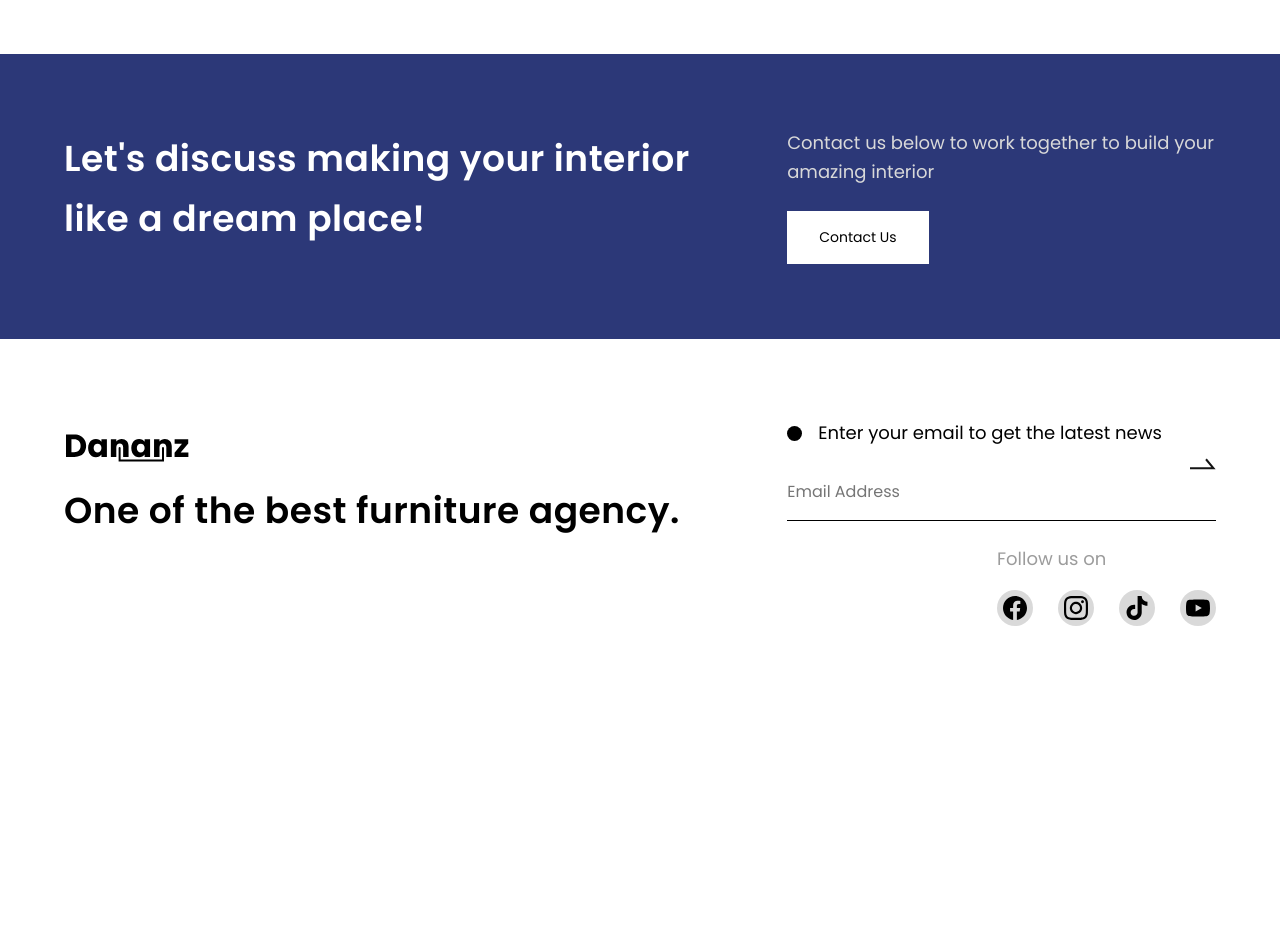
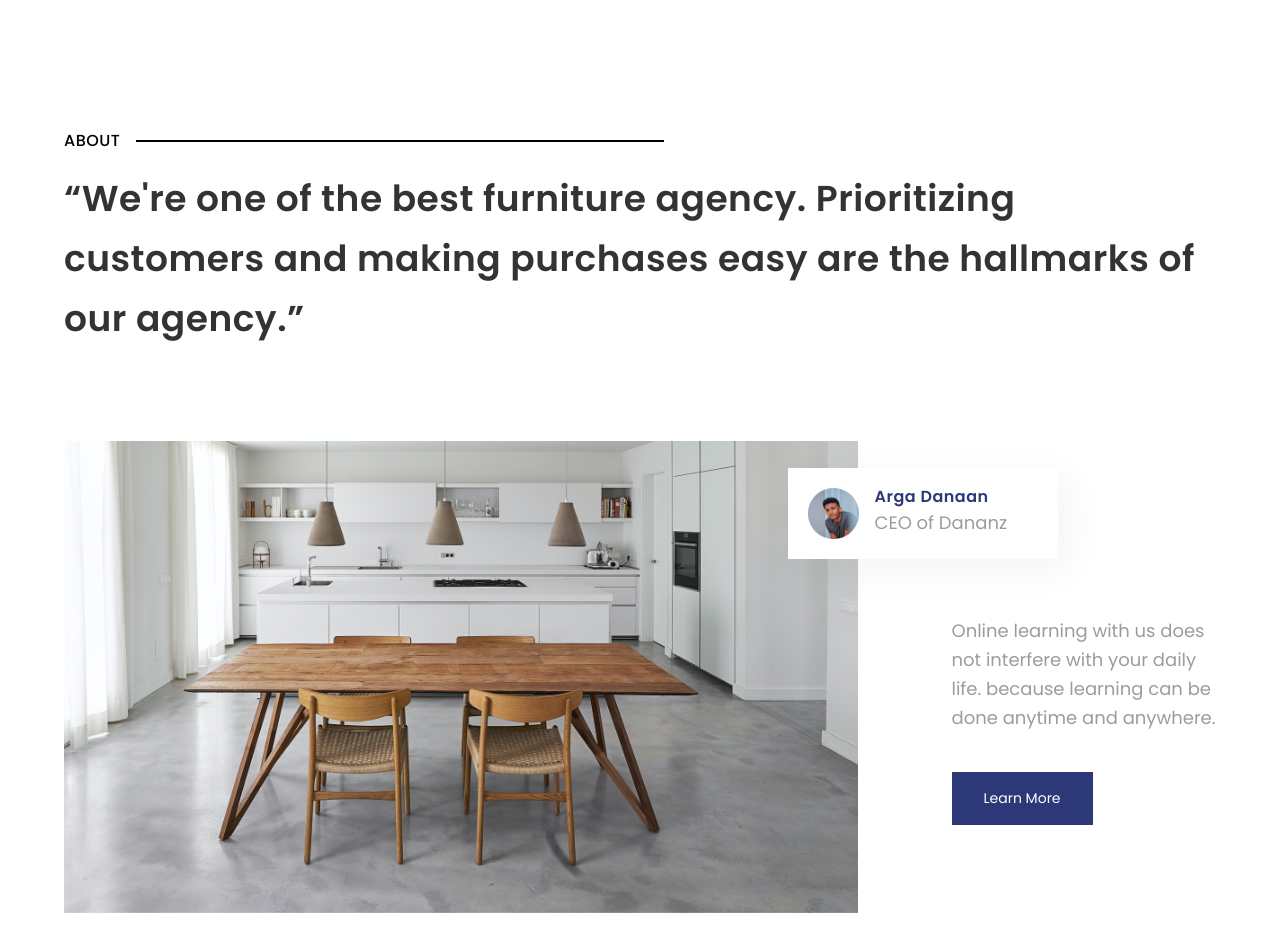
Before and after one commit to ubong-s/dananz-frontend-nextjs, a Next.js app: page / in a window 1280 px wide. Shown: the part 1040-1992 px from the top of the page. Before the commit the page ends 1746 px from the top, so only its background shows below. Built offline with nearby package versions, Linux system fonts and the light colour scheme.

Commit message:
about component completed

```diff
--- /dev/null
+++ b/components/_common/SectionHeading.tsx
@@ -0,0 +1,38 @@
+import React from 'react';
+import styled from 'styled-components';
+import { typography } from '../../styles';
+
+interface SectionHeadingProps {
+  title: string;
+}
+
+const SectionHeadingRoot = styled.div`
+  display: flex;
+  align-items: center;
+  gap: 1rem;
+  max-width: 600px;
+
+  h2 {
+    text-transform: uppercase;
+    font-size: 16px;
+    font-weight: ${typography.weight.medium};
+    line-height: 24px;
+    color: ${(props) => props.theme.colors.grayScale.black};
+  }
+
+  .line {
+    height: 2px;
+    background-color: ${(props) => props.theme.colors.grayScale.black};
+    width: 100%;
+  }
+`;
+
+export const SectionHeading: React.FC<SectionHeadingProps> = ({ title }) => {
+  return (
+    <SectionHeadingRoot>
+      <h2>{title}</h2>
+
+      <span className='line'></span>
+    </SectionHeadingRoot>
+  );
+};
--- a/components/_common/index.ts
+++ b/components/_common/index.ts
@@ -2,5 +2,6 @@ import { Button } from './Button';
 import { Container } from './Container';
 import { Layout } from './Layout';
 import { Logo } from './Logo';
+import { SectionHeading } from './SectionHeading';
 
-export { Button, Container, Layout, Logo };
+export { Button, Container, Layout, Logo, SectionHeading };
--- a/components/home/About.tsx
+++ b/components/home/About.tsx
@@ -1,3 +1,156 @@
-export const About = () => {
-  return <div>About</div>;
+import Image from 'next/image';
+import Link from 'next/link';
+import styled from 'styled-components';
+import { routes } from '../../lib/routes/routes';
+import { breakpoints, typography, misc } from '../../styles';
+import { Button, SectionHeading } from '../_common';
+
+const AboutRoot = styled.section`
+  padding: 50px 0;
+
+  @media screen and (min-width: ${breakpoints.desktop}) {
+    padding: 75px 0;
+  }
+`;
+
+const AboutTop = styled.div`
+  display: grid;
+  gap: 1rem;
+  margin-bottom: 32px;
+
+  h3 {
+    font-size: 25px;
+    color: ${(props) => props.theme.colors.grayScale.gray50};
+  }
+
+  @media screen and (min-width: ${breakpoints.desktop}) {
+    padding-bottom: 60px;
+
+    h3 {
+      font-size: 36px;
+    }
+  }
+`;
+
+const AboutBottom = styled.div`
+  display: grid;
+  gap: 1rem;
+
+  @media screen and (min-width: ${breakpoints.desktop}) {
+    align-items: center;
+    grid-template-columns: 2.5fr 1fr;
+    gap: 94px;
+  }
+
+  @media screen and (min-width: ${breakpoints.large}) {
+    grid-template-columns: 3fr 1fr;
+  }
+`;
+
+const AboutImage = styled.div`
+  position: relative;
+
+  .img {
+    height: 300px;
+    object-fit: cover;
+  }
+
+  .profile {
+    position: absolute;
+    display: flex;
+    align-items: center;
+    gap: 1rem;
+    padding: 20px;
+    box-shadow: ${misc.shadow};
+    right: 1rem;
+    bottom: 1.1rem;
+    background-color: ${(props) => props.theme.colors.grayScale.white};
+    min-width: 270px;
+
+    h4 {
+      margin-bottom: 0.25rem;
+      line-height: 1;
+      font-size: 16px;
+    }
+
+    p {
+      margin: 0;
+    }
+  }
+
+  @media screen and (min-width: ${breakpoints.desktop}) {
+    .img {
+      height: 100%;
+    }
+  }
+
+  @media screen and (min-width: ${breakpoints.large}) {
+    .profile {
+      bottom: unset;
+      top: 27px;
+      right: -200px;
+    }
+  }
+`;
+
+const AboutContent = styled.div`
+  p {
+    margin-bottom: 30px;
+  }
+
+  @media screen and (min-width: ${breakpoints.large}) {
+    padding-top: 80px;
+
+    p {
+      margin-bottom: 40px;
+    }
+  }
+`;
+
+export const About = (): React.ReactElement => {
+  return (
+    <AboutRoot>
+      <AboutTop>
+        <SectionHeading title='About' />
+        <h3>
+          “{"We're"} one of the best furniture agency. Prioritizing customers
+          and making purchases easy are the hallmarks of our agency.”
+        </h3>
+      </AboutTop>
+      <AboutBottom>
+        <AboutImage>
+          <Image
+            src='/assets/home_about.png'
+            alt='ABout'
+            width={883}
+            height={525}
+            className='img'
+          />
+          <div className='profile'>
+            <Image
+              src='/assets/arga_danaan.png'
+              alt='ABout'
+              width={51}
+              height={51}
+            />
+            <span>
+              <h4>Arga Danaan</h4>
+              <p>CEO of Dananz</p>
+              <p></p>
+            </span>
+          </div>
+        </AboutImage>
+        <AboutContent>
+          <p>
+            Online learning with us does not interfere with your daily life.
+            because learning can be done anytime and anywhere.
+          </p>
+
+          <Link href={`/${routes.aboutUs}`} passHref>
+            <Button variant='button'>Learn More</Button>
+          </Link>
+        </AboutContent>
+      </AboutBottom>
+    </AboutRoot>
+  );
 };
--- a/components/home/Hero.tsx
+++ b/components/home/Hero.tsx
@@ -7,6 +7,7 @@ const HeroRoot = styled.div`
 
   img {
     height: 300px;
+    object-fit: cover;
   }
 
   @media screen and (min-width: ${breakpoints.tablet}) {
--- a/pages/index.tsx
+++ b/pages/index.tsx
@@ -1,11 +1,12 @@
 import Head from 'next/head';
-import Image from 'next/image';
+import { About } from '../components/home/About';
 import { Hero } from '../components/home/Hero';
 
 export default function HomePage(): React.ReactElement {
   return (
     <>
       <Hero />
+      <About />
     </>
   );
 }
--- a/styles/globalStyles.ts
+++ b/styles/globalStyles.ts
@@ -11,6 +11,7 @@ const misc = {
   transition: {
     ease: 'all 0.3s ease-in-out',
   },
+  shadow: '10px 10px 40px rgba(0, 0, 0, 0.05)',
 };
 
 const typography = {
```
Also changed, not shown: public/assets/arga_danaan.png (added), public/assets/home_about.png (added).
